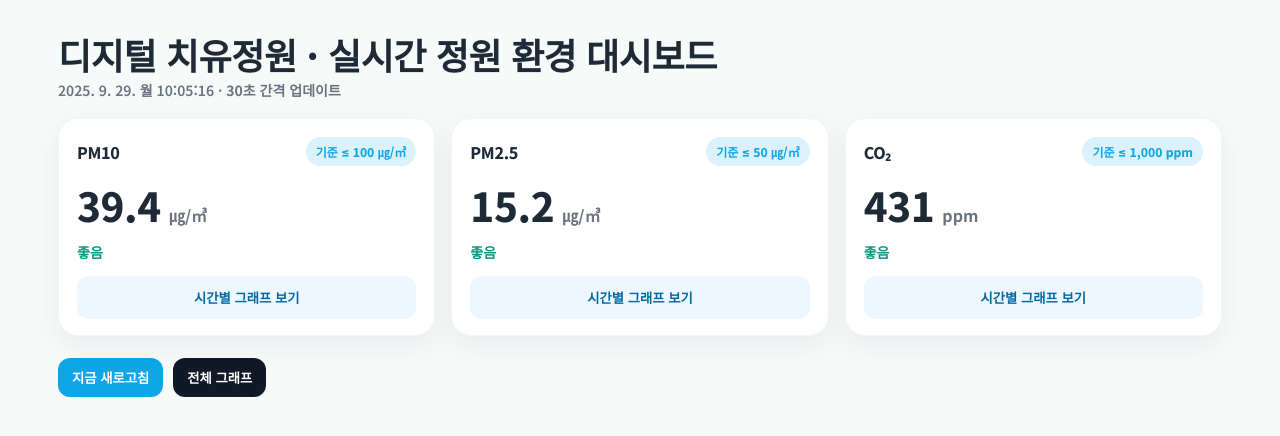
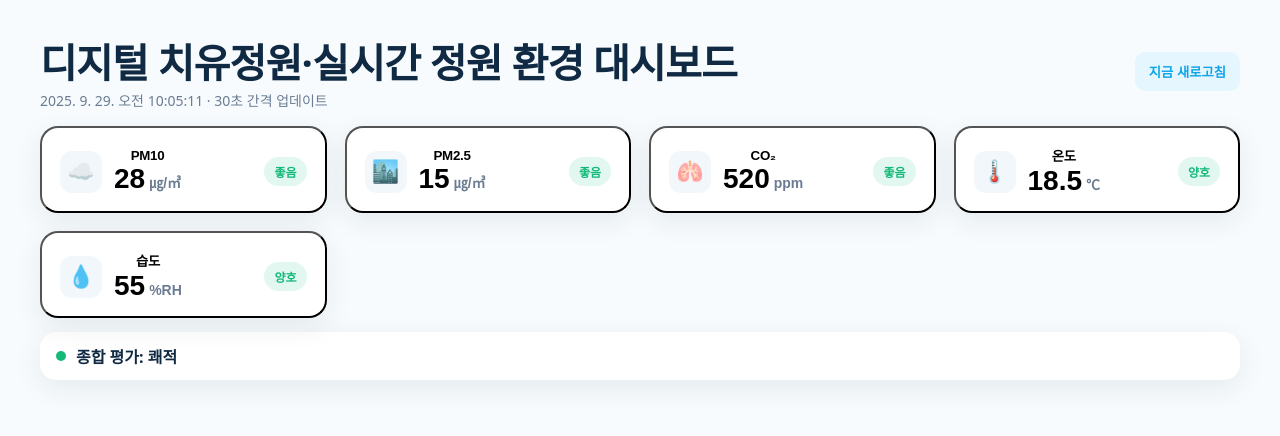
Before and after one commit to snakecrap810806-gif/healing-garden-dashboard, a plain HTML site: page index.html in a window 1280 px wide. Drawn offline with nearby package versions, Linux system fonts and the light colour scheme; a web font is replaced by a local one.

Commit message:
Update index.html

```diff
--- a/index.html
+++ b/index.html
@@ -2,367 +2,360 @@
 <html lang="ko">
 <head>
 <meta charset="utf-8" />
-<meta name="viewport" content="width=device-width, initial-scale=1, viewport-fit=cover" />
-<title>디지털 치유정원 · 실시간 정원 환경 대시보드</title>
-
-<!-- 폰트(가독성↑) -->
-<link href="https://fonts.googleapis.com/css2?family=Noto+Sans+KR:wght@400;600;700;800&display=swap" rel="stylesheet">
-
-<!-- Chart.js -->
-<script src="https://cdn.jsdelivr.net/npm/chart.js@4.4.3/dist/chart.umd.min.js"></script>
-
+<meta name="viewport" content="width=device-width, initial-scale=1, viewport-fit=cover, user-scalable=no"/>
+<title>디지털 치유정원·실시간 정원 환경 대시보드</title>
+<link rel="preconnect" href="https://fonts.gstatic.com" crossorigin>
+<link href="https://fonts.googleapis.com/css2?family=Pretendard:wght@500;700&display=swap" rel="stylesheet">
+<script src="https://cdn.jsdelivr.net/npm/chart.js@4.4.1/dist/chart.umd.min.js"></script>
 <style>
   :root{
-    --bg:#f6faf9;
-    --panel:#ffffff;
-    --text:#1f2a37;
-    --muted:#6b7280;
-    --good:#089981;
-    --bad:#ef4444;
+    --bg:#f7fbfd;
+    --card:#ffffff;
+    --text:#102a43;
+    --muted:#6b7c93;
+    --good:#14b97a;
+    --warn:#f59f00;
+    --bad:#e03131;
+    --shadow:0 8px 28px rgba(16,42,67,.08);
+    --ring:0 0 0 8px rgba(20,185,122,.15);
     --accent:#0ea5e9;
-    --ring: rgba(14,165,233,.15);
-    --shadow: 0 10px 30px rgba(15,23,42,.06);
   }
-  *{box-sizing:border-box}
   html,body{height:100%}
   body{
     margin:0;
-    font-family:"Noto Sans KR", system-ui, -apple-system, "Segoe UI", Arial, sans-serif;
+    font-family:"Pretendard",system-ui,-apple-system,"Segoe UI",Roboto,Arial,"Apple SD Gothic Neo","Noto Sans KR",sans-serif;
+    background:var(--bg);
     color:var(--text);
-    background: var(--bg);
-    -webkit-font-smoothing:antialiased; -moz-osx-font-smoothing:grayscale;
+    -webkit-tap-highlight-color:transparent;
+    touch-action:manipulation; /* 모바일 탭 지연/제스처 최소화 */
   }
-
-  /* 상단 헤더 */
-  .wrap{max-width:1200px;margin:0 auto;padding:28px 18px 54px}
-  .top{
-    display:flex;align-items:center;gap:12px;justify-content:space-between;flex-wrap:wrap;
-    margin-bottom:8px;
+  .wrap{max-width:1200px;margin:32px auto;padding:0 16px}
+  header{
+    display:flex; align-items:center; gap:12px; justify-content:space-between; margin-bottom:16px;
   }
   .title{
-    font-size:clamp(22px,3.2vw,36px);
-    font-weight:800; letter-spacing:-.4px;
+    font-size:clamp(20px,3.6vw,40px); font-weight:800; letter-spacing:-.02em;
   }
-  .ts{
-    color:var(--muted); font-weight:600; font-size:14px;
+  .meta{
+    font-size:14px; color:var(--muted);
   }
-
-  /* 로고(원하시면 src만 교체) */
-  .logos{display:flex;align-items:center;gap:22px}
-  .logos img{height:28px;object-fit:contain;filter:drop-shadow(0 2px 2px rgba(0,0,0,.05))}
-  /* ↑ 깃허브에 로고 PNG를 올리신 뒤 ./assets/파일명.png 식으로 교체하세요 */
-
-  /* 카드들 */
+  .toolbar{display:flex; gap:8px; align-items:center}
+  .btn{
+    border:0; background:#e6f6ff; color:var(--accent); font-weight:700;
+    padding:10px 14px; border-radius:10px; cursor:pointer;
+  }
   .grid{
-    display:grid;grid-template-columns:repeat(3,1fr);
-    gap:16px;margin-top:18px;
+    display:grid; gap:18px; grid-template-columns:repeat(12,1fr);
   }
-  @media(max-width:920px){ .grid{grid-template-columns:1fr} }
-
   .card{
-    background:var(--panel); border-radius:20px; box-shadow:var(--shadow);
-    padding:18px 18px 16px; position:relative; overflow:hidden;
-    transition:transform .2s ease, box-shadow .2s ease;
-    border:1px solid rgba(2,6,23,.04);
+    grid-column:span 12;
+    background:var(--card); border-radius:18px; padding:18px 18px 14px;
+    box-shadow:var(--shadow);
+    display:flex; align-items:center; justify-content:space-between; cursor:pointer;
+    transition:transform .15s ease, box-shadow .15s ease;
   }
-  .card:focus-within, .card:hover{
-    box-shadow:0 14px 36px rgba(2,6,23,.10);
-    transform:translateY(-2px);
+  .card:active{transform:translateY(1px)}
+  .card:focus-visible{outline:none; box-shadow:var(--shadow), var(--ring)}
+  @media(min-width:640px){ .card{grid-column:span 6} }
+  @media(min-width:980px){ .card{grid-column:span 3} }
+  .left{display:flex; gap:12px; align-items:center}
+  .icon{
+    width:42px;height:42px;border-radius:12px;display:grid;place-items:center;
+    background:#f2f7fb;font-size:22px
   }
-  .head{display:flex; align-items:center; justify-content:space-between}
-  .label{font-weight:800; letter-spacing:-.3px}
-  .badge{
-    font-size:12px; font-weight:800; padding:6px 10px; border-radius:999px;
-    background:var(--ring); color:var(--accent);
+  .label{font-weight:800; letter-spacing:-.02em}
+  .value{font-size:28px; font-weight:800}
+  .unit{margin-left:4px; font-size:14px; color:var(--muted); font-weight:700}
+  .state{
+    padding:6px 10px; border-radius:999px; font-weight:800; font-size:12px;
   }
-  .value{
-    display:flex; align-items:baseline; gap:8px; margin-top:10px
+  .good{background:rgba(20,185,122,.12); color:var(--good)}
+  .warn{background:rgba(245,159,0,.14); color:var(--warn)}
+  .bad{ background:rgba(224,49,49,.14); color:var(--bad) }
+  /* summary bar */
+  .summary{
+    margin-top:14px; background:var(--card); border-radius:16px;
+    padding:12px 16px; box-shadow:var(--shadow); display:flex; align-items:center; gap:10px;
   }
-  .v{
-    font-size:clamp(28px,4.2vw,40px); font-weight:800; letter-spacing:-.4px
+  .dot{width:10px;height:10px;border-radius:999px;background:var(--good)}
+  /* modal */
+  .modal{
+    position:fixed; inset:0; background:rgba(0,0,0,.4);
+    display:none; align-items:flex-end; justify-content:center; z-index:50;
   }
-  .unit{color:var(--muted); font-weight:700}
-  .state{margin-top:8px; font-weight:800; font-size:14px}
-  .state.good{color:var(--good)} .state.bad{color:var(--bad)}
-
-  .open-graph{
-    margin-top:14px; width:100%;
-    border:0; border-radius:12px; padding:12px 14px;
-    font-weight:800; background:#eef6ff; color:#0369a1;
-    cursor:pointer
+  .sheet{
+    width:min(1080px,94vw); height:64vh; background:var(--card);
+    border-radius:22px 22px 0 0; box-shadow:0 -8px 30px rgba(0,0,0,.12);
+    padding:14px 14px 10px; display:flex; flex-direction:column; gap:8px;
   }
-  .open-graph:active{transform:translateY(1px)}
-
-  /* 모달 */
-  .modal{
-    position:fixed; inset:0; display:none; place-items:center;
-    background:rgba(2,6,23,.5); z-index:50; padding:20px;
-  }
-  .modal.show{display:grid}
-  .modal-panel{
-    background:var(--panel); border-radius:18px; width:min(100%, 1100px);
-    height:min(74vh, 620px); box-shadow:var(--shadow); position:relative;
-    padding:16px 16px 12px;
-  }
-  .modal-head{display:flex;align-items:center;justify-content:space-between;margin-bottom:8px}
-  .modal-title{font-weight:800}
-  .close{
-    border:0;background:#f1f5f9;border-radius:10px;padding:8px 12px;font-weight:800;cursor:pointer
-  }
-
-  /* 차트 캔버스 - 모바일 터치/탭 최적화 */
-  canvas{touch-action: manipulation; -webkit-tap-highlight-color: transparent;}
-
-  /* 하단 컨트롤 */
-  .bottom{
-    margin-top:22px; display:flex; gap:10px; align-items:center; flex-wrap:wrap
-  }
-  .pill{border:0;background:#111827;color:#fff;padding:10px 14px;border-radius:12px;font-weight:800;cursor:pointer}
-  .pill.secondary{background:#0ea5e9}
+  .sheet-head{display:flex; justify-content:space-between; align-items:center}
+  .sheet-title{font-weight:800; letter-spacing:-.02em}
+  .close{border:0;background:#f0f3f7;border-radius:10px;padding:8px 12px;cursor:pointer}
+  .chartbox{position:relative; flex:1; min-height:48vh}
+  canvas{position:absolute; inset:8px; width:calc(100% - 16px)!important; height:calc(100% - 16px)!important}
+  /* helps iframe hosts like MP Skin */
+  .clickable{pointer-events:auto}
 </style>
 </head>
 <body>
   <div class="wrap">
-    <div class="top">
+    <header>
       <div>
-        <div class="title">디지털 치유정원 · 실시간 정원 환경 대시보드</div>
-        <div class="ts"><span id="now"></span> · <b>30초 간격 업데이트</b></div>
+        <div class="title">디지털 치유정원·실시간 정원 환경 대시보드</div>
+        <div id="clock" class="meta">--</div>
       </div>
-      <div class="logos">
-        <!-- 필요시 src 교체(깃허브에 이미지 올린 뒤 상대경로 사용) -->
-        <img src="" alt="국립정원문화원 로고(선택사항)" onerror="this.style.display='none'">
-        <img src="" alt="두나무 로고(선택사항)" onerror="this.style.display='none'">
-        <img src="" alt="Upbit 로고(선택사항)" onerror="this.style.display='none'">
+      <div class="toolbar">
+        <button id="refreshBtn" class="btn">지금 새로고침</button>
       </div>
-    </div>
+    </header>
 
-    <div class="grid">
-      <!-- PM10 -->
-      <section class="card" id="card-pm10">
-        <div class="head">
-          <div class="label">PM10</div>
-          <div class="badge">기준 ≤ 100 ㎍/㎥</div>
-        </div>
-        <div class="value">
-          <div class="v" id="v-pm10">--</div><div class="unit">㎍/㎥</div>
-        </div>
-        <div class="state" id="s-pm10">--</div>
-        <button class="open-graph" data-key="pm10">시간별 그래프 보기</button>
-      </section>
+    <main class="grid clickable" id="cards">
+      <!-- 카드들이 JS로 렌더링됩니다 -->
+    </main>
 
-      <!-- PM2.5 -->
-      <section class="card" id="card-pm25">
-        <div class="head">
-          <div class="label">PM2.5</div>
-          <div class="badge">기준 ≤ 50 ㎍/㎥</div>
-        </div>
-        <div class="value">
-          <div class="v" id="v-pm25">--</div><div class="unit">㎍/㎥</div>
-        </div>
-        <div class="state" id="s-pm25">--</div>
-        <button class="open-graph" data-key="pm25">시간별 그래프 보기</button>
-      </section>
-
-      <!-- CO₂ -->
-      <section class="card" id="card-co2">
-        <div class="head">
-          <div class="label">CO₂</div>
-          <div class="badge">기준 ≤ 1,000 ppm</div>
-        </div>
-        <div class="value">
-          <div class="v" id="v-co2">--</div><div class="unit">ppm</div>
-        </div>
-        <div class="state" id="s-co2">--</div>
-        <button class="open-graph" data-key="co2">시간별 그래프 보기</button>
-      </section>
-    </div>
-
-    <div class="bottom">
-      <button id="btn-refresh" class="pill secondary">지금 새로고침</button>
-      <button id="btn-graph-all" class="pill">전체 그래프</button>
-    </div>
+    <section class="summary clickable" aria-live="polite">
+      <span class="dot" id="dot"></span>
+      <strong id="summary">종합 평가: 계산 중...</strong>
+    </section>
   </div>
 
-  <!-- 모달(단일) -->
-  <div class="modal" id="modal">
-    <div class="modal-panel" role="dialog" aria-modal="true">
-      <div class="modal-head">
-        <div class="modal-title" id="modal-title">그래프</div>
-        <button class="close" id="btn-close">닫기</button>
+  <!-- 모달 -->
+  <div class="modal" id="modal" role="dialog" aria-modal="true" aria-labelledby="modalTitle">
+    <div class="sheet">
+      <div class="sheet-head">
+        <div class="sheet-title" id="modalTitle">시간대 그래프</div>
+        <button class="close" id="closeModal">닫기</button>
       </div>
-      <div style="position:relative; width:100%; height:calc(100% - 40px)">
+      <div class="chartbox">
         <canvas id="chart"></canvas>
       </div>
     </div>
   </div>
 
 <script>
-/* ------------------------------ 시간 표시 ------------------------------ */
-function tickTime(){
-  const el = document.getElementById('now');
-  const now = new Date();
-  const f = d => d.toString().padStart(2,'0');
-  el.textContent = `${now.getFullYear()}. ${now.getMonth()+1}. ${now.getDate()}. ${["일","월","화","수","목","금","토"][now.getDay()]} ${now.getHours()}:${f(now.getMinutes())}:${f(now.getSeconds())}`;
-}
-tickTime(); setInterval(tickTime, 1000);
-
-/* ------------------------------ 데이터 모델 ------------------------------ */
-/* 기준: PM10 ≤100, PM2.5 ≤50, CO2 ≤1000 */
-const thresholds = { pm10:100, pm25:50, co2:1000 };
-
-/* 초기값(가을철 실내/외 평균 느낌, 너무 급변하지 않게) */
-let cur = {
-  pm10: 30 + Math.random()*10,    // 30~40
-  pm25: 12 + Math.random()*6,     // 12~18
-  co2 : 430 + Math.random()*80    // 430~510
+/* -----------------------------
+   데이터/상태 로직
+----------------------------- */
+const THRESHOLDS = {
+  PM10: 100,      // ㎍/㎥
+  PM25: 50,       // ㎍/㎥
+  CO2:  1000      // ppm
 };
 
-/* 히스토리 60포인트(최근 30분 가정: 30초 * 60) */
-const MAX = 60;
-const hist = {
-  pm10: Array.from({length:MAX}, ()=> cur.pm10 + (Math.random()*2-1)*2 ),
-  pm25: Array.from({length:MAX}, ()=> cur.pm25 + (Math.random()*2-1)*1.2 ),
-  co2 : Array.from({length:MAX}, ()=> cur.co2  + (Math.random()*2-1)*8 )
+const UNITS = { PM10:'㎍/㎥', PM25:'㎍/㎥', CO2:'ppm', TEMP:'℃', HUM:'%RH' };
+const LABELS = { PM10:'PM10', PM25:'PM2.5', CO2:'CO₂', TEMP:'온도', HUM:'습도' };
+const ICONS  = { PM10:'☁️', PM25:'🏙️', CO2:'🫁', TEMP:'🌡️', HUM:'💧' };
+
+// 시작 값(가을 느낌)
+let cur = { PM10: 28, PM25: 15, CO2: 520, TEMP: 18.5, HUM: 55 };
+
+const historyMap = {
+  PM10:[], PM25:[], CO2:[], TEMP:[], HUM:[]
 };
-const labels = Array.from({length:MAX}, (_,i)=>timeLabel(-MAX+1+i));
+const MAX_POINTS = 60; // 약 한 시간치(분 단위라 가정)
 
-function timeLabel(offset){
-  const t = new Date(Date.now() + offset*30*1000);
-  const two = n => n.toString().padStart(2,'0');
-  return `${two(t.getHours())}:${two(t.getMinutes())}`;
+/* 작은 변화 + 드문 스파이크 */
+function nextValue(key, now){
+  const v = cur[key];
+  let delta = 0;
+  switch(key){
+    case 'PM10': delta = rand(-1.2, 1.4); break;
+    case 'PM25': delta = rand(-0.8, 1.0); break;
+    case 'CO2' : delta = rand(-10, 14); break;
+    case 'TEMP': delta = rand(-0.05, 0.06); break;
+    case 'HUM' : delta = rand(-0.6, 0.8); break;
+  }
+  let spikeChance = 0.05; // 5%만 경고 스파이크
+  let val = v + delta;
+  if(Math.random() < spikeChance){
+    if(key==='PM10') val += rand(25, 45);
+    if(key==='PM25') val += rand(12, 25);
+    if(key==='CO2')  val += rand(120, 260);
+  }
+  // 안전 클램프
+  if(key==='PM10') val = clamp(val, 8, 135);
+  if(key==='PM25') val = clamp(val, 5, 80);
+  if(key==='CO2')  val = clamp(val, 380, 1400);
+  if(key==='TEMP') val = clamp(val, 10, 28);
+  if(key==='HUM')  val = clamp(val, 30, 85);
+  cur[key] = round(val, (key==='TEMP')?1:1);
+  pushHistory(key, now, cur[key]);
 }
 
-/* 30초마다 아주 작은 변동(약간의 노이즈) + 낮은 확률(3%)로 살짝 스파이크 */
-const RISK_PROB=0.03;
-function nextValue(key, base, noise, spike){
-  let v = cur[key] + (Math.random()*2-1)*noise;
-  if(Math.random()<RISK_PROB){ v += spike * (Math.random()<0.5 ? 1 : -1); }
-  v = Math.max(v, 0);
-  cur[key] = v;
-  return v;
+function pushHistory(key, now, value){
+  const arr = historyMap[key];
+  arr.push({ t: now, v: value });
+  if(arr.length > MAX_POINTS) arr.shift();
 }
 
-/* ------------------------------ UI 바인딩 ------------------------------ */
-const elV = {
-  pm10: document.getElementById('v-pm10'),
-  pm25: document.getElementById('v-pm25'),
-  co2 : document.getElementById('v-co2')
-};
-const elS = {
-  pm10: document.getElementById('s-pm10'),
-  pm25: document.getElementById('s-pm25'),
-  co2 : document.getElementById('s-co2')
-};
-function fmt(key, v){
-  if(key==='co2') return `${Math.round(v)}`
-  return `${(Math.round(v*10)/10).toFixed(1)}`
-}
-function setState(key, v){
-  const good = v <= thresholds[key];
-  const el = elS[key];
-  el.textContent = good ? '좋음' : '위험';
-  el.className = 'state ' + (good ? 'good':'bad');
+function stateOf(key, value){
+  if(key==='CO2'){
+    if(value <= THRESHOLDS.CO2) return { cls:'good', txt:'좋음' };
+    else return { cls:'bad', txt:'위험' };
+  }else if(key==='PM10'){
+    if(value <= THRESHOLDS.PM10) return { cls:'good', txt:'좋음' };
+    else return { cls:'bad', txt:'위험' };
+  }else if(key==='PM25'){
+    if(value <= THRESHOLDS.PM25) return { cls:'good', txt:'좋음' };
+    else return { cls:'bad', txt:'위험' };
+  }else{
+    // TEMP/HUM 상태는 참고용(항상 '좋음')
+    return { cls:'good', txt:'양호' };
+  }
 }
 
-/* ------------------------------ 차트 ------------------------------ */
-let chart;
-const baseOptions = {
-  responsive:true,
-  maintainAspectRatio:false,
-  interaction:{ mode:'nearest', intersect:true },
-  /* 모바일 탭/터치 이벤트 명시 */
-  events:['mousemove','mouseout','click','touchstart','touchmove','pointerdown','pointerup'],
-  scales:{
-    x:{ ticks:{ color:'#475569', font:{ weight:700 } }, grid:{ color:'rgba(2,6,23,.06)'} },
-    y:{ ticks:{ color:'#475569', font:{ weight:800 } }, grid:{ color:'rgba(2,6,23,.06)'} }
-  },
-  plugins:{
-    legend:{ display:false },
-    tooltip:{ mode:'nearest', intersect:false }
-  }
-};
-function gradient(ctx, color){
-  const g = ctx.createLinearGradient(0,0,0,400);
-  g.addColorStop(0, color);
-  g.addColorStop(1, 'rgba(14,165,233,0)');
-  return g;
+function summaryText(){
+  const s = ['PM10','PM25','CO2'].map(k=>stateOf(k,cur[k]).cls);
+  const badCnt = s.filter(x=>x==='bad').length;
+  if(badCnt===0) return { text:'종합 평가: 쾌적', color:'var(--good)' };
+  if(badCnt===1) return { text:'종합 평가: 보통', color:'var(--warn)' };
+  return { text:'종합 평가: 주의', color:'var(--bad)' };
 }
-function openChart(key, title){
-  const modal=document.getElementById('modal'); modal.classList.add('show');
-  document.getElementById('modal-title').textContent = title;
-  const ctx = document.getElementById('chart').getContext('2d');
-  chart && chart.destroy();
-  const data = hist[key];
-  const color = key==='co2' ? 'rgba(234,179,8,.7)' : 'rgba(14,165,233,.75)';
-  chart = new Chart(ctx, {
-    type:'line',
-    data:{
-      labels: labels.slice(),
-      datasets:[{
-        label:title,
-        data: data.slice(),
-        borderColor: color,
-        backgroundColor: gradient(ctx, color.replace('.75','.18')),
-        pointRadius: 2, tension:.25, fill:true
-      }]
-    },
-    options: baseOptions
+
+/* -----------------------------
+   렌더링
+----------------------------- */
+const cardsEl = document.getElementById('cards');
+const clockEl = document.getElementById('clock');
+const dotEl = document.getElementById('dot');
+const sumEl = document.getElementById('summary');
+
+const FIELDS = ['PM10','PM25','CO2','TEMP','HUM'];
+
+function renderCards(){
+  cardsEl.innerHTML = '';
+  FIELDS.forEach(key=>{
+    const val = cur[key];
+    const st  = stateOf(key,val);
+    const card = document.createElement('button');
+    card.className='card';
+    card.setAttribute('type','button');
+    card.setAttribute('data-key',key);
+    card.innerHTML = `
+      <div class="left">
+        <div class="icon">${ICONS[key]}</div>
+        <div>
+          <div class="label">${LABELS[key]}</div>
+          <div class="value">${val}<span class="unit">${UNITS[key]||''}</span></div>
+        </div>
+      </div>
+      <div class="state ${st.cls}">${st.txt}</div>
+    `;
+    // 클릭 + 터치 지원
+    bindTap(card, () => openChart(key));
+    cardsEl.appendChild(card);
   });
 }
-document.getElementById('btn-close').onclick=()=>document.getElementById('modal').classList.remove('show');
-document.getElementById('modal').addEventListener('click',e=>{
-  if(e.target.id==='modal') e.currentTarget.classList.remove('show');
-});
-document.querySelectorAll('.open-graph').forEach(btn=>{
-  btn.addEventListener('click', ()=>{
-    const key = btn.dataset.key;
-    const title = key==='pm10'?'PM10 시간대별 측정값'
-                 : key==='pm25'?'PM2.5 시간대별 측정값'
-                 : 'CO₂ 시간대별 측정값';
-    openChart(key, title);
-  }, {passive:true});
-});
-document.getElementById('btn-graph-all').addEventListener('click', ()=>openChart('pm10','PM10 시간대별 측정값'), {passive:true});
 
-/* ------------------------------ 렌더 + 루프 ------------------------------ */
-function render(){
-  ['pm10','pm25','co2'].forEach(k=>{
-    elV[k].textContent = fmt(k, cur[k]);
-    setState(k, cur[k]);
+function renderClock(){
+  const now = new Date();
+  const fmt = now.toLocaleString('ko-KR', { year:'numeric', month:'numeric', day:'numeric', hour:'numeric', minute:'2-digit', second:'2-digit' });
+  clockEl.textContent = `${fmt} · 30초 간격 업데이트`;
+}
+
+function renderSummary(){
+  const s = summaryText();
+  sumEl.textContent = s.text;
+  dotEl.style.background = s.color;
+}
+
+/* -----------------------------
+   차트 모달
+----------------------------- */
+const modal = document.getElementById('modal');
+const modalTitle = document.getElementById('modalTitle');
+const closeBtn = document.getElementById('closeModal');
+let chart;
+
+function openChart(key){
+  // PM10/PM2.5/CO2만 그래프 (TEMP/HUM은 선택적)
+  modal.style.display='flex';
+  modalTitle.textContent = `${LABELS[key]} 시간대별 측정값`;
+  if(chart){ chart.destroy(); chart=null; }
+  const ctx = document.getElementById('chart').getContext('2d');
+  const labels = historyMap[key].map(p=>new Date(p.t).toLocaleTimeString('ko-KR',{hour:'2-digit',minute:'2-digit'}));
+  const data   = historyMap[key].map(p=>p.v);
+
+  // 완만한 곡선을 위해 y축 여유폭 크게
+  const maxY = Math.max(...data, (key==='PM10')?140:(key==='PM25')?80:(key==='CO2')?1400:100);
+  chart = new Chart(ctx,{
+    type:'line',
+    data:{ labels, datasets:[{
+      label:`${LABELS[key]} 시간대별 측정값`,
+      data,
+      fill:true,
+      borderColor:'#10a6d1',
+      backgroundColor:'rgba(16,166,209,.12)',
+      tension:.35,
+      pointRadius:2
+    }]},
+    options:{
+      responsive:true, maintainAspectRatio:false,
+      interaction:{ intersect:false, mode:'index' },
+      scales:{
+        y:{
+          suggestedMin:0,
+          suggestedMax:maxY,
+          ticks:{ font:{ weight:700 } }
+        },
+        x:{ ticks:{ maxRotation:0, autoSkip:true, font:{ weight:700 } } }
+      },
+      plugins:{ legend:{ display:false } }
+    }
   });
 }
-function step(pushLabel=true){
-  const v1=nextValue('pm10',cur.pm10, 1.2, 12);
-  const v2=nextValue('pm25',cur.pm25, 0.7, 5.5);
-  const v3=nextValue('co2' ,cur.co2 , 6  , 90);
-  hist.pm10.push(v1); hist.pm10.shift();
-  hist.pm25.push(v2); hist.pm25.shift();
-  hist.co2 .push(v3); hist.co2 .shift();
-  if(pushLabel){ labels.push(timeLabel(0)); labels.shift(); }
-  render();
-  if(chart){ chart.data.labels = labels.slice(); chart.update('none'); }
+function closeChart(){ modal.style.display='none'; }
+bindTap(closeBtn, closeChart);
+modal.addEventListener('click', (e)=>{ if(e.target===modal) closeChart(); });
+
+/* -----------------------------
+   주기 업데이트
+----------------------------- */
+function tick(){
+  const now = Date.now();
+  FIELDS.forEach(k => nextValue(k, now));
+  renderCards(); renderClock(); renderSummary();
 }
-function forceRefresh(){ step(true); } // 외부에서 호출 가능
-window.forceRefresh = forceRefresh;
+document.getElementById('refreshBtn').addEventListener('click', ()=>{ tick(); });
 
-render(); // 초기 표시
-/* 30초 간격 업데이트 */
-let timer = setInterval(()=>step(true), 30000);
+/* 초기가입력 - 히스토리 채우기 */
+(function seed(){
+  const baseNow = Date.now() - MAX_POINTS*60000; // 1분 간격 가정
+  for(let i=0;i<MAX_POINTS;i++){
+    const t = baseNow + i*60000;
+    FIELDS.forEach(k=>{
+      // 아주 작은 변동으로 시드
+      const jitter = (k==='TEMP')? rand(-.08,.08) : (k==='HUM')? rand(-.5,.5) : rand(-1,1);
+      const v = (cur[k]+jitter);
+      historyMap[k].push({ t, v });
+    });
+  }
+  // 시드 후 한 번 렌더
+  renderCards(); renderClock(); renderSummary();
+})();
 
-/* 즉시 새로고침 버튼 */
-document.getElementById('btn-refresh').onclick = ()=>forceRefresh();
+// 30초마다
+setInterval(tick, 30000);
 
-/* 탭 전환 후 복귀 시 한 번 강제 새로고침 */
-document.addEventListener('visibilitychange', ()=>{
-  if(!document.hidden) forceRefresh();
-});
+/* -----------------------------
+   유틸
+----------------------------- */
+function rand(min,max){ return Math.random()*(max-min)+min; }
+function clamp(n,min,max){ return Math.min(max, Math.max(min,n)); }
+function round(n, d=1){ const f=Math.pow(10,d); return Math.round(n*f)/f; }
 
-/* iOS 터치 초기화(클릭 인식 보조) */
-window.addEventListener('load', ()=>{
-  document.querySelectorAll('canvas').forEach(cv=>{
-    cv.addEventListener('touchstart', ()=>{}, {passive:true});
-  });
-});
+// 모바일 탭/클릭 동시지원(이중 호출 방지)
+function bindTap(el, fn){
+  let locked = false;
+  const handler = (e)=>{
+    if(locked) return;
+    locked = true;
+    fn();
+    setTimeout(()=>locked=false, 300);
+  };
+  el.addEventListener('click', handler);
+  el.addEventListener('touchend', (e)=>{ e.preventDefault(); handler(e); }, {passive:false});
+}
 </script>
 </body>
 </html>
```
